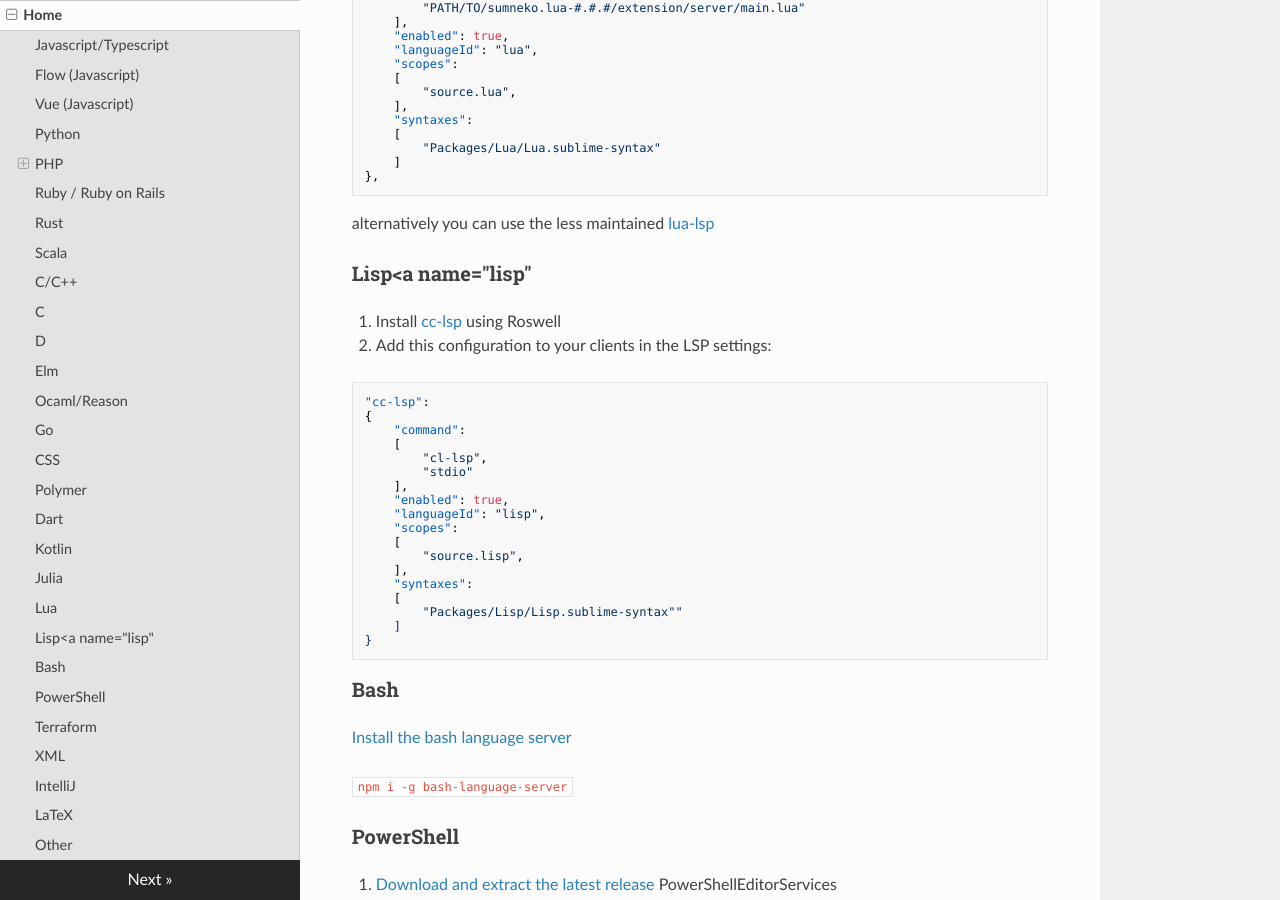
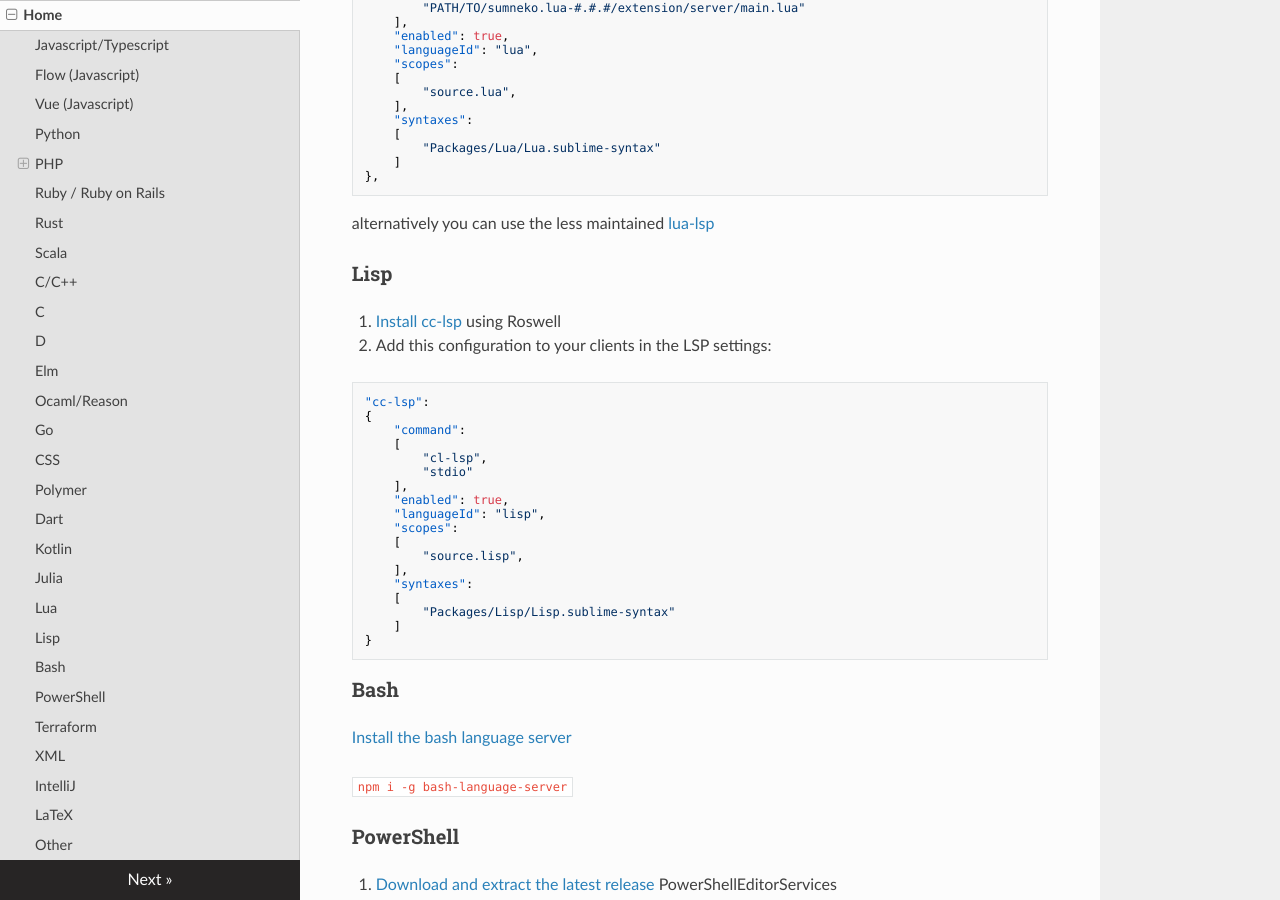
Before and after one commit to sublimelsp/LSP, an MkDocs documentation site: the page built from docs/index.md, in a window 1280 px wide and 900 px high, scrolled down 6116 px. Built offline with MkDocs 1.6.1, drawn with Linux system fonts in a browser that asks for light colours; nearby versions of some CDN libraries.

Commit message:
Fix lisp docs

````diff
--- a/docs/index.md
+++ b/docs/index.md
@@ -314,7 +314,7 @@ Or instead of LSP-julia, add the following client configuration:
 alternatively you can use the less maintained [lua-lsp](https://github.com/Alloyed/lua-lsp)
 
 
-### Lisp<a name="lisp"
+### Lisp<a name="lisp">
 
 1. Install [cc-lsp](https://github.com/cxxxr/cl-lsp) using Roswell
 2. Add this configuration to your clients in the LSP settings:
@@ -334,7 +334,7 @@ alternatively you can use the less maintained [lua-lsp](https://github.com/Alloy
     ],
     "syntaxes":
     [
-        "Packages/Lisp/Lisp.sublime-syntax""
+        "Packages/Lisp/Lisp.sublime-syntax"
     ]
 }
 ```
````
